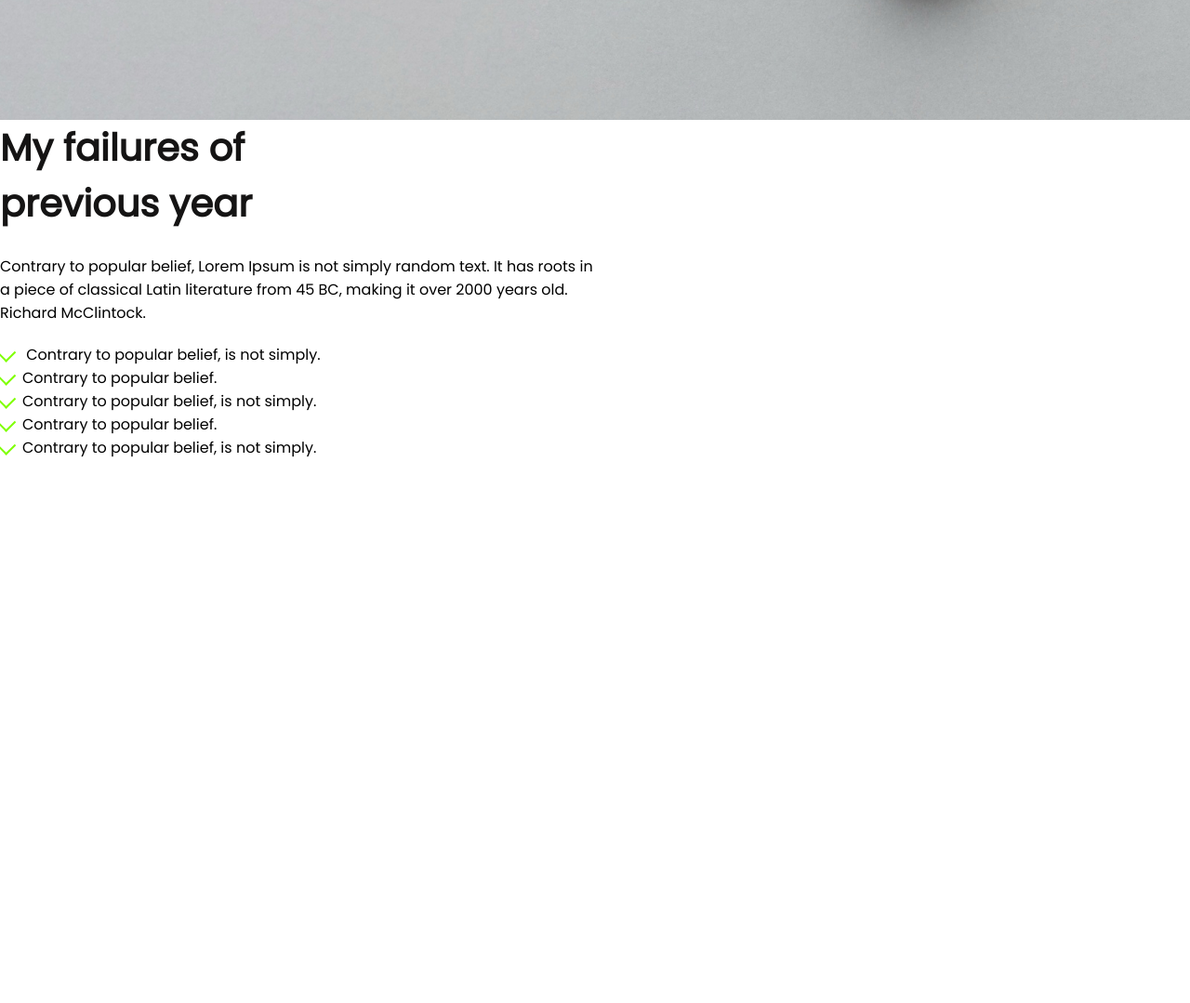
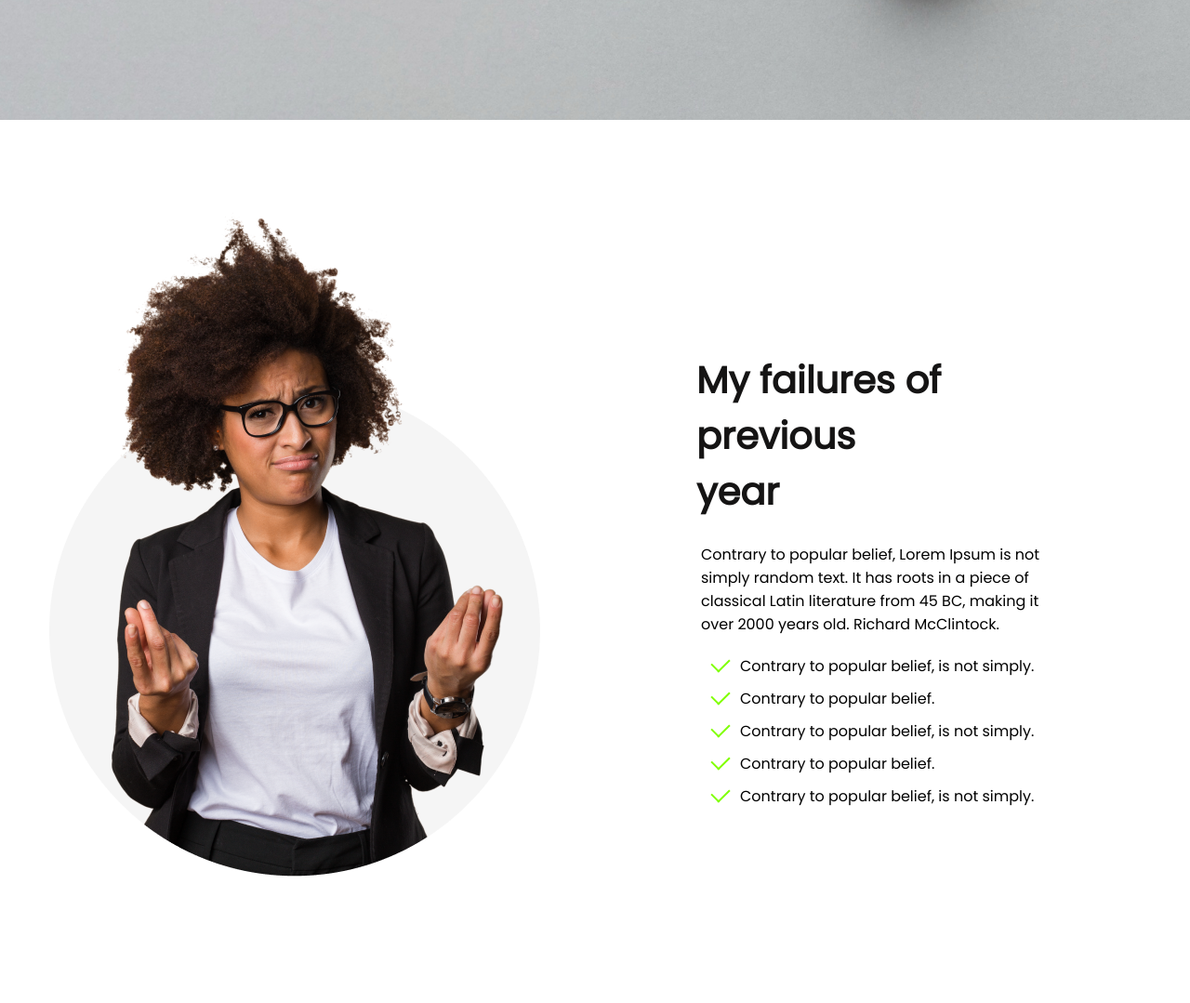
Before and after one commit to dmmonir2003/-Assignment-first, a plain HTML site: page index.html in a window 1280 px wide. Shown: the part 680-1759 px from the top of the page at 93% size. Before the commit the page ends 1174 px from the top, so only its background shows below. Drawn offline with Linux system fonts and the light colour scheme.

Commit message:
img-1-section-compilit

```diff
--- a/index.html
+++ b/index.html
@@ -35,18 +35,25 @@
 
     <main>
         <section class="img-1">
-            <div class="img-all">
+
+            <div class="img-only">
+                <img src="images/person.png" alt="">
+            </div>
+
+            <div class="img-all-text">
                 <h3 class="img-title">My failures of previous year</h3>
                 <p class="img-description"> Contrary to popular belief, Lorem Ipsum is not simply random text. It has
                     roots in a
                     piece of classical Latin literature from 45 BC, making it over 2000 years old. Richard McClintock.
                 </p>
-                <p><span class="thik-style"></span> Contrary to popular belief, is not simply.</p>
-                <p></p><span class="thik-style"></span>Contrary to popular belief.</p>
-                <p><span class="thik-style"></span>Contrary to popular belief, is not simply.</p>
-                <p><span class="thik-style"></span>Contrary to popular belief.</p>
-                <p><span class="thik-style"></span>Contrary to popular belief, is not simply.</p>
+                <p class="paragraf-move"><span class="thik-style"></span>Contrary to popular belief, is not simply.</p>
+                <p class="paragraf-move"><span class="thik-style"></span>Contrary to popular belief.</p>
+                <p class="paragraf-move"><span class="thik-style"></span>Contrary to popular belief, is not simply.</p>
+                <p class="paragraf-move"><span class="thik-style"></span>Contrary to popular belief.</p>
+                <p class="paragraf-move"><span class="thik-style"></span>Contrary to popular belief, is not simply.</p>
             </div>
+
+
         </section>
 
 
--- a/styles/img-1-section.css
+++ b/styles/img-1-section.css
@@ -4,10 +4,25 @@
     font-family: 'Poppins', sans-serif;
 }
 
+.img-1 {
+    display: flex;
+}
+
+.img-only {
+    height: 50%;
+    width: 50%;
+    margin-top: 90px;
+    margin-left: 30px;
 
 
-.img-all {
+}
+
+.img-all-text {
     width: 50%;
+    margin-top: 250px;
+    margin-left: 150px;
+    padding-bottom: 200px;
+
 }
 
 .img-title {
@@ -24,14 +39,21 @@
     font-size: 16px;
     margin-top: 25px;
     margin-bottom: 20px;
+    width: 70%;
+    margin-left: 5px;
+}
+
+.paragraf-move {
+    margin-left: 20px;
+    margin-bottom: 10px;
 }
 
 .thik-style {
     display: inline-block;
-    height: 13px;
-    width: 12px;
+    height: 16px;
+    width: 10px;
     border-bottom: 2px solid chartreuse;
     border-right: 2px solid chartreuse;
     transform: rotate(45deg);
-    margin-right: 10px;
+    margin-right: 15px;
 }
```
